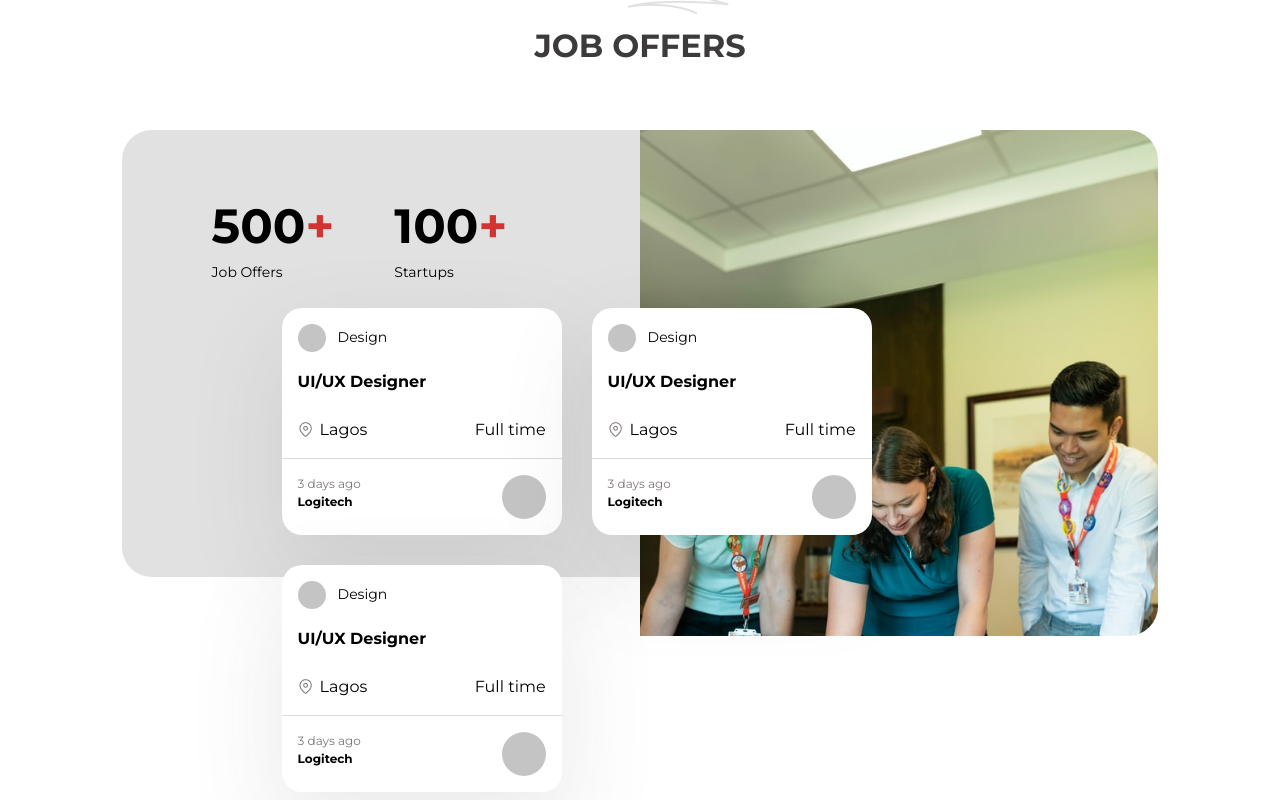
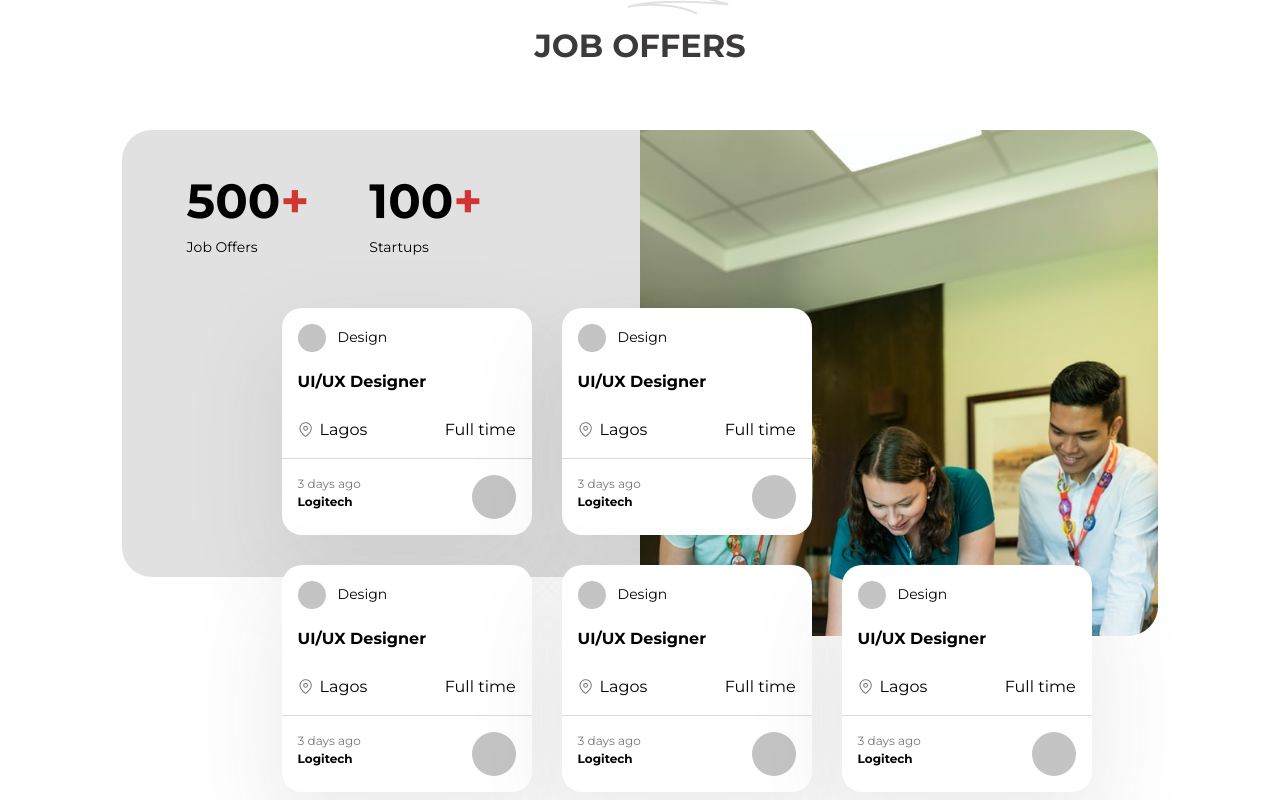
Before and after one commit to Pherizee/nerdyeye, a React (Create React App) app: page / in a window 1280 px wide. Shown: the part 1700-2500 px from the top of the page. Built offline with nearby package versions, Linux system fonts and the light colour scheme.

Commit message:
fix: Fix hanging cards

```diff
--- a/src/components/homeSections/industriesSection/industriesSection.css
+++ b/src/components/homeSections/industriesSection/industriesSection.css
@@ -62,3 +62,10 @@
     border-radius: 15px;
   }
 }
+
+@media screen and (min-width: 1100px) {
+  .industries__cards .card {
+    width: 30%;
+    border-radius: 15px;
+  }
+}
--- a/src/components/homeSections/offerSection/OfferSection.jsx
+++ b/src/components/homeSections/offerSection/OfferSection.jsx
@@ -19,7 +19,7 @@ const OfferSection = () => {
     return () => {
       window.removeEventListener("resize", handleResize);
     };
-  }, [viewportWidth]);
+  }, [viewportWidth, isMobile]);
 
   const offerCardContents = [
     {
--- a/src/components/homeSections/offerSection/offerSection.css
+++ b/src/components/homeSections/offerSection/offerSection.css
@@ -149,7 +149,7 @@
   }
 
   .offers__content-left {
-    padding: 60px;
+    padding: 35px;
     width: min(48%, 774px);
     aspect-ratio: 1.16 / 1;
     border-radius: 30px 0 0 30px;
@@ -180,7 +180,7 @@
   }
 
   .offers__cards .card {
-    width: 280px;
+    width: 250px;
     margin-bottom: 0;
   }
 
```
